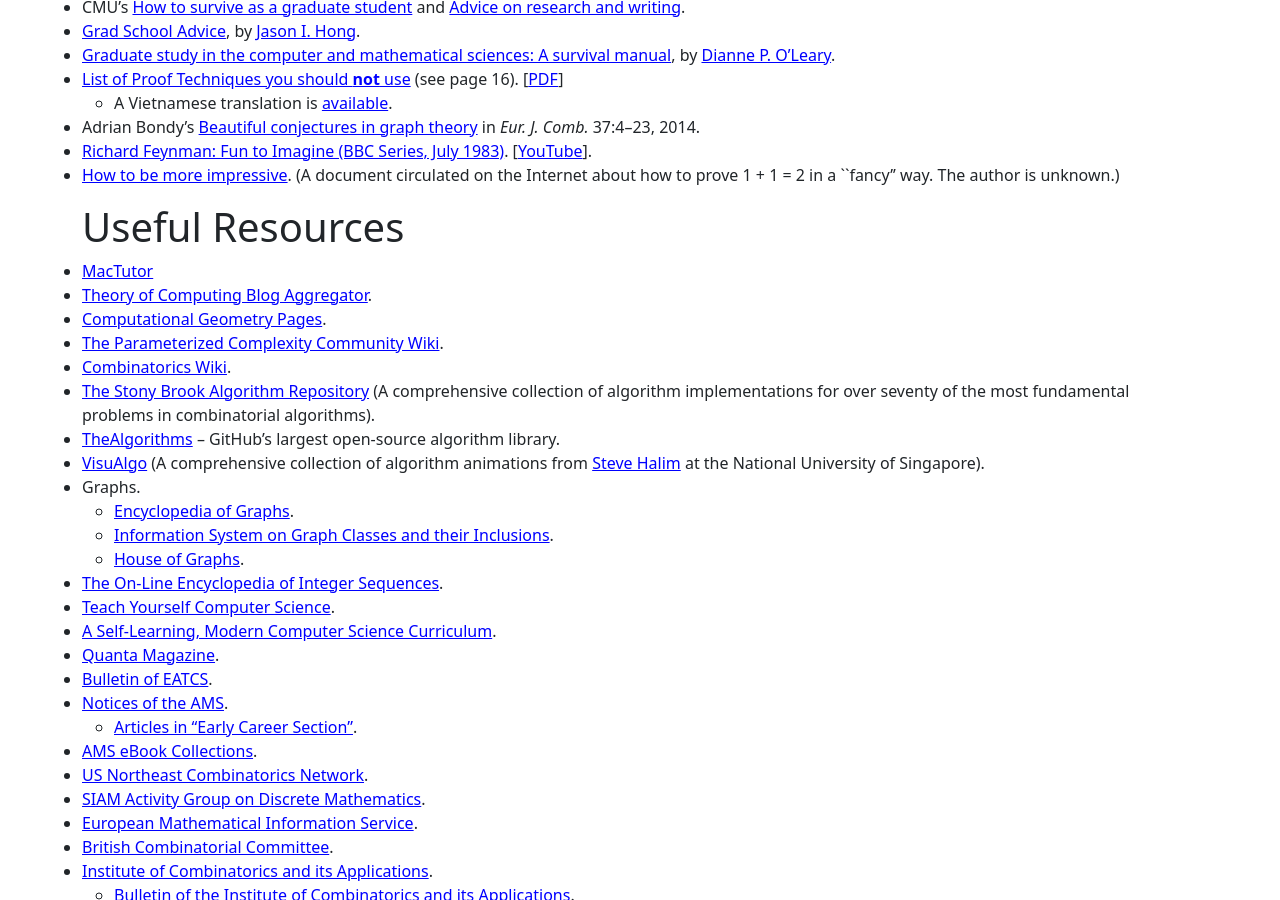
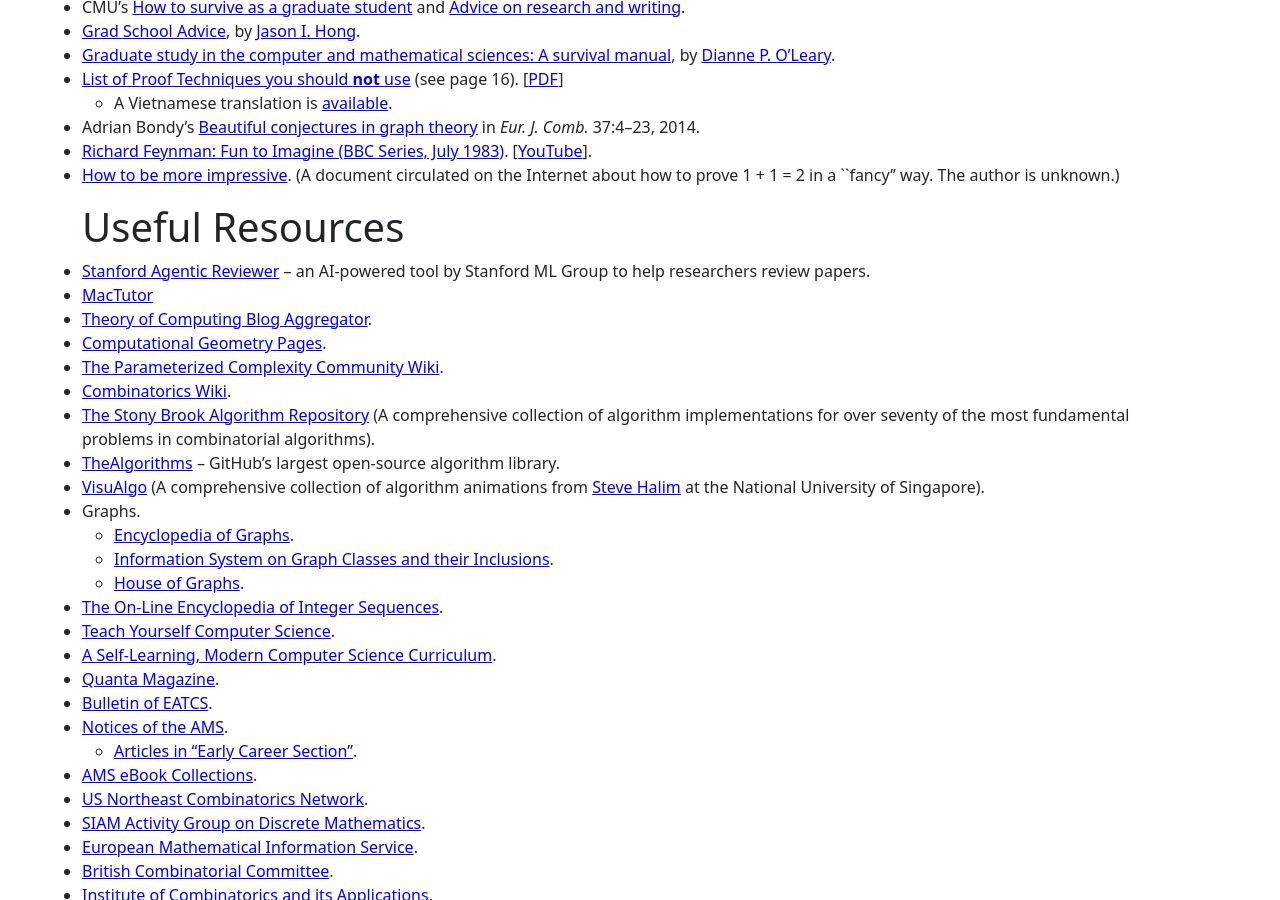
Before and after one commit to hoanganhduc/hoanganhduc.github.io, a Jekyll site: the page built from misc.md, in a window 1280 px wide and 900 px high, scrolled down 2830 px. Built offline with Jekyll 4.4.1, drawn with Linux system fonts in a browser that asks for light colours; nearby versions of some CDN libraries; a style sheet for code colours, icons or effects is not loaded; some of the changed text lies outside the part shown.

Commit message:
Updated @ 2026-02-23  13:21:05 ICT

```diff
--- a/misc.md
+++ b/misc.md
@@ -101,6 +101,7 @@ Some of these originally appeared in an <a href="https://toihoctap.wordpress.com
 
 # Useful Resources
 
+* [Stanford Agentic Reviewer](https://paperreview.ai) -- an AI-powered tool by Stanford ML Group to help researchers review papers.
 * [MacTutor](https://mathshistory.st-andrews.ac.uk)
 * [Theory of Computing Blog Aggregator](http://cstheory-feed.org/).
 <!-- * [The Collection of Computer Science Bibliographies](http://liinwww.ira.uka.de/bibliography/Theory/index.html). (Discontinued since August 2023.) -->
```
Also changed, not shown: other parts of misc.md (+1 -1 lines), index.md (+4 -1 lines), 2 other files.
